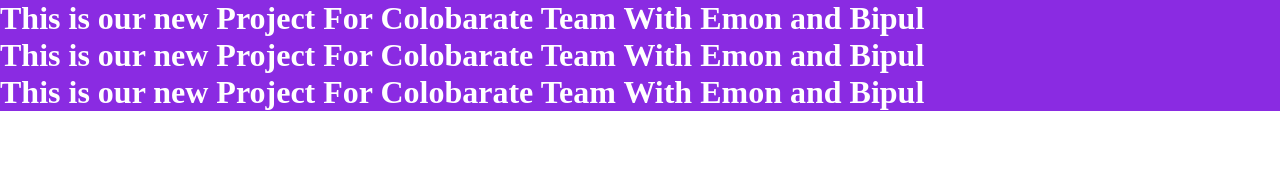
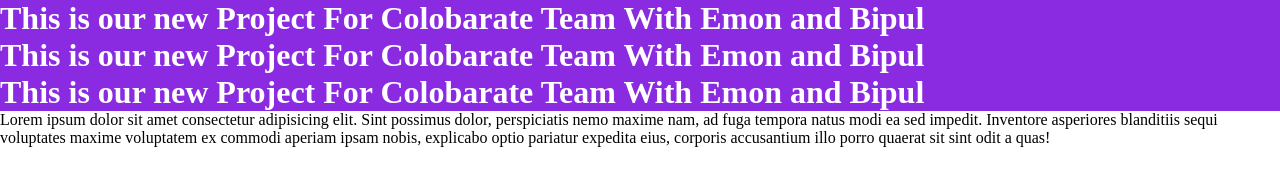
Before and after one commit to oiiemon9/Github_Fork_Project_Learning, a plain HTML site: page index.html in a window 1280 px wide. Drawn offline with Linux system fonts and the light colour scheme.

Commit message:
Adding a Paragrap with 50 wards

```diff
--- a/index.html
+++ b/index.html
@@ -10,5 +10,6 @@
     <h1>This is our new Project For Colobarate Team With Emon and Bipul</h1>
     <h1>This is our new Project For Colobarate Team With Emon and Bipul</h1>
     <h1>This is our new Project For Colobarate Team With Emon and Bipul</h1>
+    <p>Lorem ipsum dolor sit amet consectetur adipisicing elit. Sint possimus dolor, perspiciatis nemo maxime nam, ad fuga tempora natus modi ea sed impedit. Inventore asperiores blanditiis sequi voluptates maxime voluptatem ex commodi aperiam ipsam nobis, explicabo optio pariatur expedita eius, corporis accusantium illo porro quaerat sit sint odit a quas!</p>
   </body>
 </html>
```
